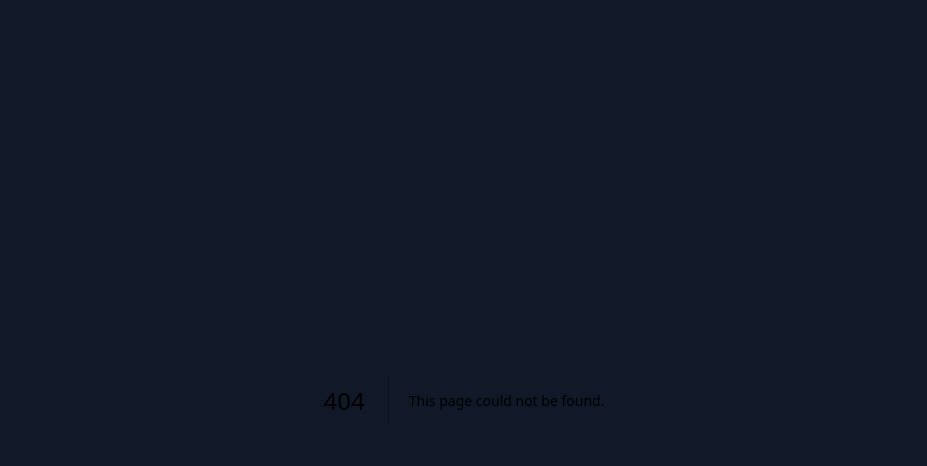
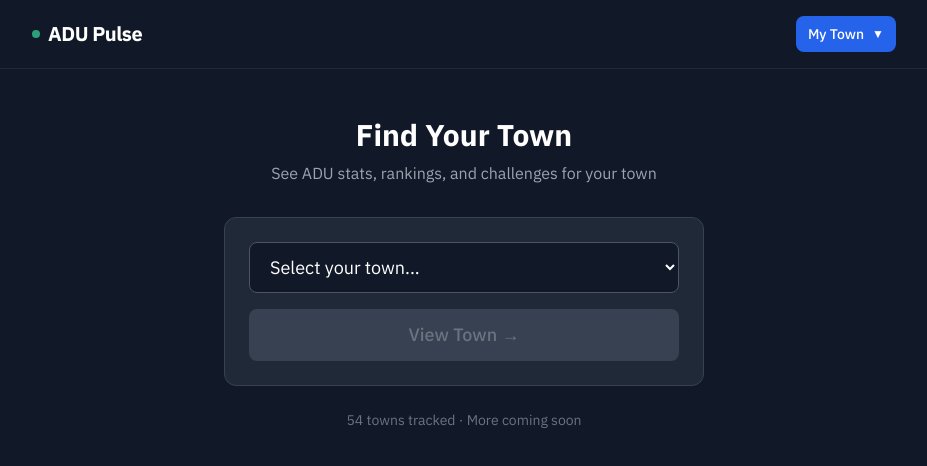
Before and after one commit to atwoodcollects/adupulse, a Next.js app: page /town in a window 1280 px wide. Before the commit this address had no page. Shown: the top 466 px of the page, without its empty margins (176-1103 px from the left). Built offline with nearby package versions, Linux system fonts and the light colour scheme.

Commit message:
Add My Town hub with rankings, rivals, and challenge CTA

```diff
--- a/src/app/challenge/new/page.tsx
+++ b/src/app/challenge/new/page.tsx
@@ -2,8 +2,8 @@
 
 import Link from 'next/link'
 import TownNav from '@/components/TownNav'
-import { useState } from 'react'
-import { useRouter } from 'next/navigation'
+import { useState, useEffect, Suspense } from 'react'
+import { useRouter, useSearchParams } from 'next/navigation'
 
 const towns = [
   'Amherst', 'Andover', 'Arlington', 'Attleboro', 'Barnstable', 'Beverly', 'Billerica',
@@ -23,8 +23,10 @@ const presetPeriods = [
   { label: 'Full Year 2026', start: '2026-01-01', end: '2026-12-31' },
 ]
 
-export default function NewChallengePage() {
+function NewChallengeForm() {
   const router = useRouter()
+  const searchParams = useSearchParams()
+
   const [townA, setTownA] = useState('')
   const [townB, setTownB] = useState('')
   const [period, setPeriod] = useState(presetPeriods[0])
@@ -33,6 +35,13 @@ export default function NewChallengePage() {
   const [useCustom, setUseCustom] = useState(false)
   const [issuedBy, setIssuedBy] = useState('')
   const [error, setError] = useState('')
+
+  useEffect(() => {
+    const from = searchParams.get('from')
+    if (from && towns.includes(from)) {
+      setTownA(from)
+    }
+  }, [searchParams])
 
   const handleCreate = () => {
     if (!townA || !townB) {
@@ -66,25 +75,7 @@ export default function NewChallengePage() {
   }
 
   return (
-    <div className="min-h-screen bg-gray-900">
-      <header className="border-b border-gray-800">
-        <div className="max-w-4xl mx-auto px-4 py-3 md:py-4">
-          <div className="flex items-center justify-between">
-            <Link href="/" className="flex items-center gap-2">
-              <div className="w-2 h-2 bg-emerald-400 rounded-full animate-pulse"></div>
-              <span className="text-lg md:text-xl font-bold text-white tracking-tight">ADU Pulse</span>
-            </Link>
-            <TownNav current="Challenge" />
-          </div>
-        </div>
-      </header>
-
-      <main className="max-w-lg mx-auto px-4 py-8">
-        <h1 className="text-2xl md:text-3xl font-bold text-white text-center mb-2">🏆 Issue a Challenge</h1>
-        <p className="text-gray-400 text-center mb-8">Challenge a rival town to an ADU race</p>
-
     <div className="bg-gray-800 border border-gray-700 rounded-xl p-6 space-y-6">
-          {/* Town Selection */}
       <div>
         <label className="block text-gray-400 text-sm mb-2">Your Town</label>
         <select
@@ -113,7 +104,6 @@ export default function NewChallengePage() {
         </select>
       </div>
 
-          {/* Period Selection */}
       <div>
         <label className="block text-gray-400 text-sm mb-2">Challenge Period</label>
         <div className="space-y-2">
@@ -163,7 +153,6 @@ export default function NewChallengePage() {
         )}
       </div>
 
-          {/* Issued By */}
       <div>
         <label className="block text-gray-400 text-sm mb-2">Your Name (optional)</label>
         <input
@@ -175,12 +164,10 @@ export default function NewChallengePage() {
         />
       </div>
 
-          {/* Error */}
       {error && (
         <div className="text-red-400 text-sm">{error}</div>
       )}
 
-          {/* Submit */}
       <button
         onClick={handleCreate}
         className="w-full py-3 bg-blue-600 hover:bg-blue-500 text-white rounded-lg font-medium text-lg transition-colors"
@@ -188,6 +175,31 @@ export default function NewChallengePage() {
         Create Challenge →
       </button>
     </div>
+  )
+}
+
+export default function NewChallengePage() {
+  return (
+    <div className="min-h-screen bg-gray-900">
+      <header className="border-b border-gray-800">
+        <div className="max-w-4xl mx-auto px-4 py-3 md:py-4">
+          <div className="flex items-center justify-between">
+            <Link href="/" className="flex items-center gap-2">
+              <div className="w-2 h-2 bg-emerald-400 rounded-full animate-pulse"></div>
+              <span className="text-lg md:text-xl font-bold text-white tracking-tight">ADU Pulse</span>
+            </Link>
+            <TownNav current="Challenge" />
+          </div>
+        </div>
+      </header>
+
+      <main className="max-w-lg mx-auto px-4 py-8">
+        <h1 className="text-2xl md:text-3xl font-bold text-white text-center mb-2">🏆 Issue a Challenge</h1>
+        <p className="text-gray-400 text-center mb-8">Challenge a rival town to an ADU race</p>
+
+        <Suspense fallback={<div className="text-gray-400 text-center">Loading...</div>}>
+          <NewChallengeForm />
+        </Suspense>
 
         <p className="text-gray-500 text-sm text-center mt-6">
           Challenges track which town approves more ADUs during the period.
--- /dev/null
+++ b/src/app/town/page.tsx
@@ -0,0 +1,74 @@
+'use client'
+
+import Link from 'next/link'
+import TownNav from '@/components/TownNav'
+import { useState } from 'react'
+import { useRouter } from 'next/navigation'
+
+const towns = [
+  'Amherst', 'Andover', 'Arlington', 'Attleboro', 'Barnstable', 'Beverly', 'Billerica',
+  'Boston', 'Brockton', 'Brookline', 'Cambridge', 'Chelmsford', 'Danvers', 'Dracut',
+  'Duxbury', 'Everett', 'Fairhaven', 'Fall River', 'Falmouth', 'Framingham', 'Freetown',
+  'Gardner', 'Harwich', 'Haverhill', 'Ipswich', 'Lawrence', 'Lexington', 'Lowell',
+  'Lynn', 'Malden', 'Marshfield', 'Medford', 'Methuen', 'Middleborough', 'Milton',
+  'Nantucket', 'Needham', 'Newton', 'Northampton', 'Peabody', 'Plymouth', 'Quincy',
+  'Randolph', 'Raynham', 'Revere', 'Salem', 'Shrewsbury', 'Somerville', 'Sudbury',
+  'Taunton', 'Tisbury', 'Wayland', 'Westport', 'Worcester'
+].sort()
+
+export default function TownSelectPage() {
+  const router = useRouter()
+  const [selected, setSelected] = useState('')
+
+  const handleGo = () => {
+    if (selected) {
+      router.push(`/town/${encodeURIComponent(selected)}`)
+    }
+  }
+
+  return (
+    <div className="min-h-screen bg-gray-900">
+      <header className="border-b border-gray-800">
+        <div className="max-w-4xl mx-auto px-4 py-3 md:py-4">
+          <div className="flex items-center justify-between">
+            <Link href="/" className="flex items-center gap-2">
+              <div className="w-2 h-2 bg-emerald-400 rounded-full animate-pulse"></div>
+              <span className="text-lg md:text-xl font-bold text-white tracking-tight">ADU Pulse</span>
+            </Link>
+            <TownNav current="My Town" />
+          </div>
+        </div>
+      </header>
+
+      <main className="max-w-lg mx-auto px-4 py-12">
+        <h1 className="text-2xl md:text-3xl font-bold text-white text-center mb-2">Find Your Town</h1>
+        <p className="text-gray-400 text-center mb-8">See ADU stats, rankings, and challenges for your town</p>
+
+        <div className="bg-gray-800 border border-gray-700 rounded-xl p-6">
+          <select
+            value={selected}
+            onChange={(e) => setSelected(e.target.value)}
+            className="w-full bg-gray-900 border border-gray-600 text-white rounded-lg px-4 py-3 text-lg focus:outline-none focus:border-blue-500 mb-4"
+          >
+            <option value="">Select your town...</option>
+            {towns.map(t => (
+              <option key={t} value={t}>{t}</option>
+            ))}
+          </select>
+
+          <button
+            onClick={handleGo}
+            disabled={!selected}
+            className="w-full py-3 bg-blue-600 hover:bg-blue-500 disabled:bg-gray-700 disabled:text-gray-500 text-white rounded-lg font-medium text-lg transition-colors"
+          >
+            View Town →
+          </button>
+        </div>
+
+        <p className="text-gray-500 text-sm text-center mt-6">
+          54 towns tracked · More coming soon
+        </p>
+      </main>
+    </div>
+  )
+}
```
Lines whose indentation alone changed are shown as unchanged.
